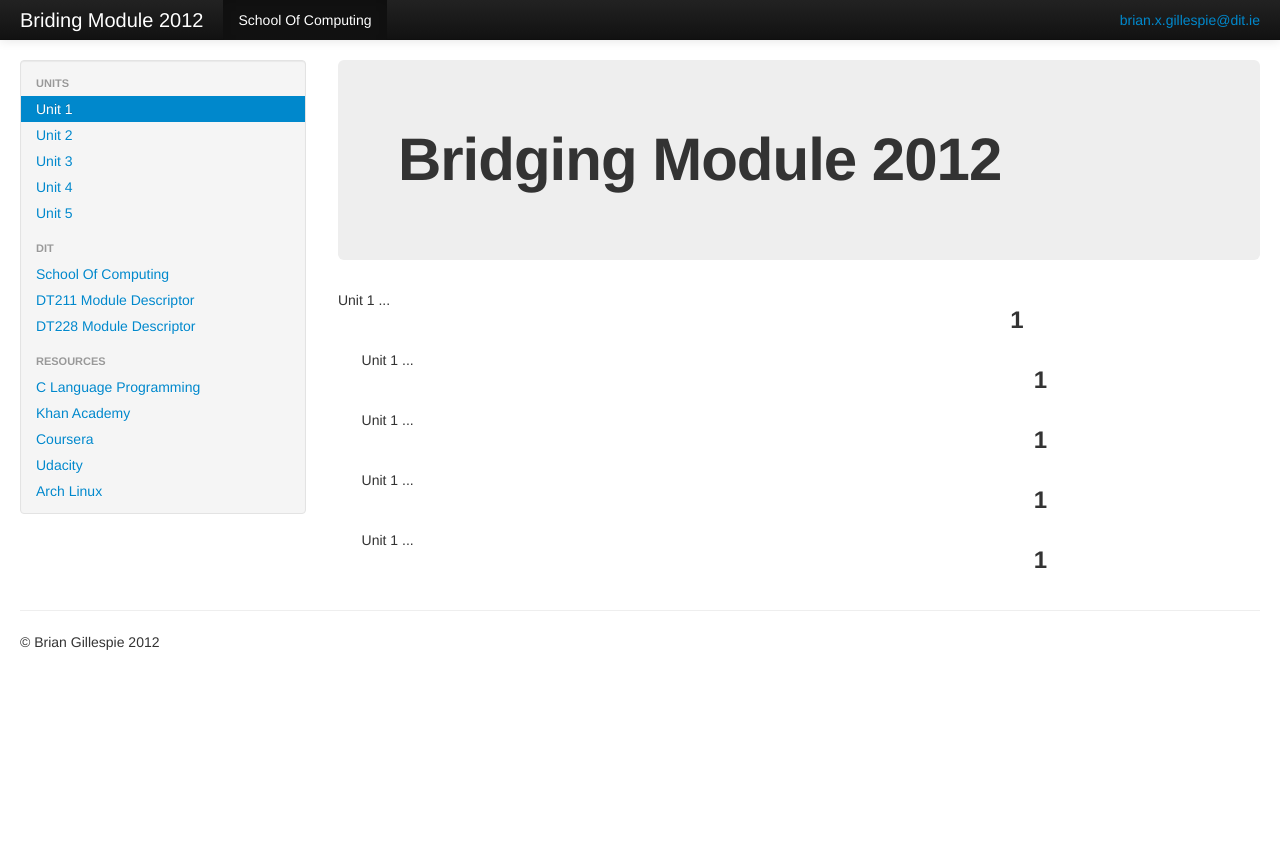
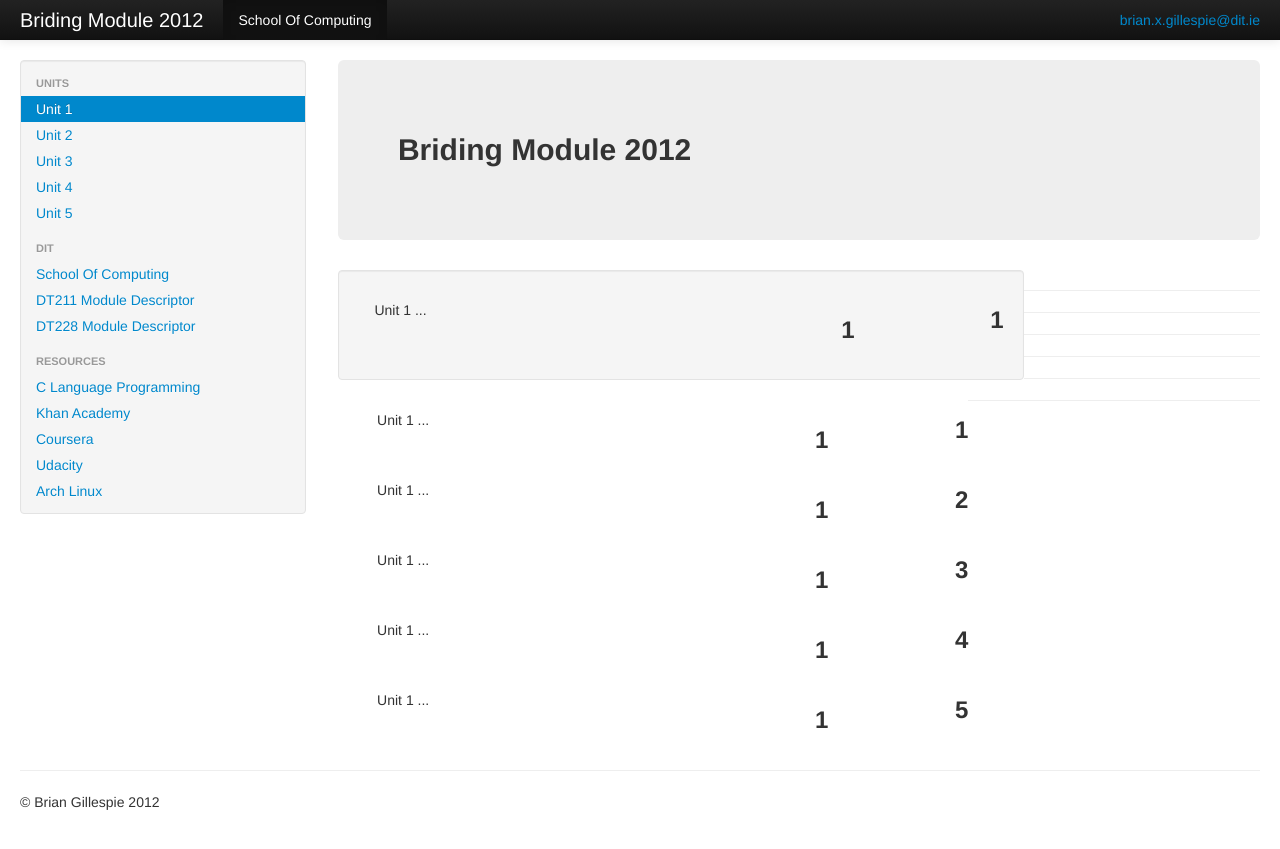
Before and after one commit to c12345678/bridgingmodule2012, a Jekyll site: the page built from index.html, in a window 1280 px wide. Shown: the top 849 px of the page. Built offline with Jekyll 4.4.1, drawn with Linux system fonts in a browser that asks for light colours; nearby versions of some CDN libraries; library files that are not in the unit come from our copies.

Commit message:
Styling 1

```diff
--- a/_layouts/default.html
+++ b/_layouts/default.html
@@ -43,7 +43,7 @@
             <span class="icon-bar"></span>
             <span class="icon-bar"></span>
           </a>
-          <a class="brand" href="#">Briding Module 2012</a>
+          <a class="brand" href="#">{{ page.title }}</a>
           <div class="nav-collapse collapse">
             <p class="navbar-text pull-right">
               <a href="mailto:brian.x.gillespie@git.ie">brian.x.gillespie@dit.ie</a>
--- a/index.html
+++ b/index.html
@@ -1,17 +1,49 @@
 ---
 layout: default
+title: Briding Module 2012
 ---
 
 <div class="span9">
   <div class="hero-unit">
-    <h1>Bridging Module 2012</h1>
+    <h2>{{ page.title }}</h2>
     <p></p>
   </div>
   <div class="row-fluid">
-    {% include unit1.html %}
-    {% include unit1.html %}
-    {% include unit1.html %}
-    {% include unit1.html %}
-    {% include unit1.html %}
+    <div class="span9 well">
+      <h3 class="pull-right">1</h3>
+      <p> {% include unit1.html %} </p>
+    </div>
+    <hr>
+
+    <div class="span8">
+      <h3 class="pull-right">1</h3>
+      <p> {% include unit1.html %} </p>
+    </div>
+    <hr>
+
+    <div class="span8">
+      <h3 class="pull-right">2</h3>
+      <p> {% include unit1.html %} </p>
+    </div>
+    <hr>
+
+    <div class="span8">
+      <h3 class="pull-right">3</h3>
+      <p> {% include unit1.html %} </p>
+    </div>
+    <hr>
+
+    <div class="span8">
+      <h3 class="pull-right">4</h3>
+      <p> {% include unit1.html %} </p>
+    </div>
+    <hr>
+
+    <div class="span8">
+      <h3 class="pull-right">5</h3>
+      <p> {% include unit1.html %} </p>
+    </div>
+    <hr>
+
   </div><!--/row-->
 </div><!--/span-->
```
